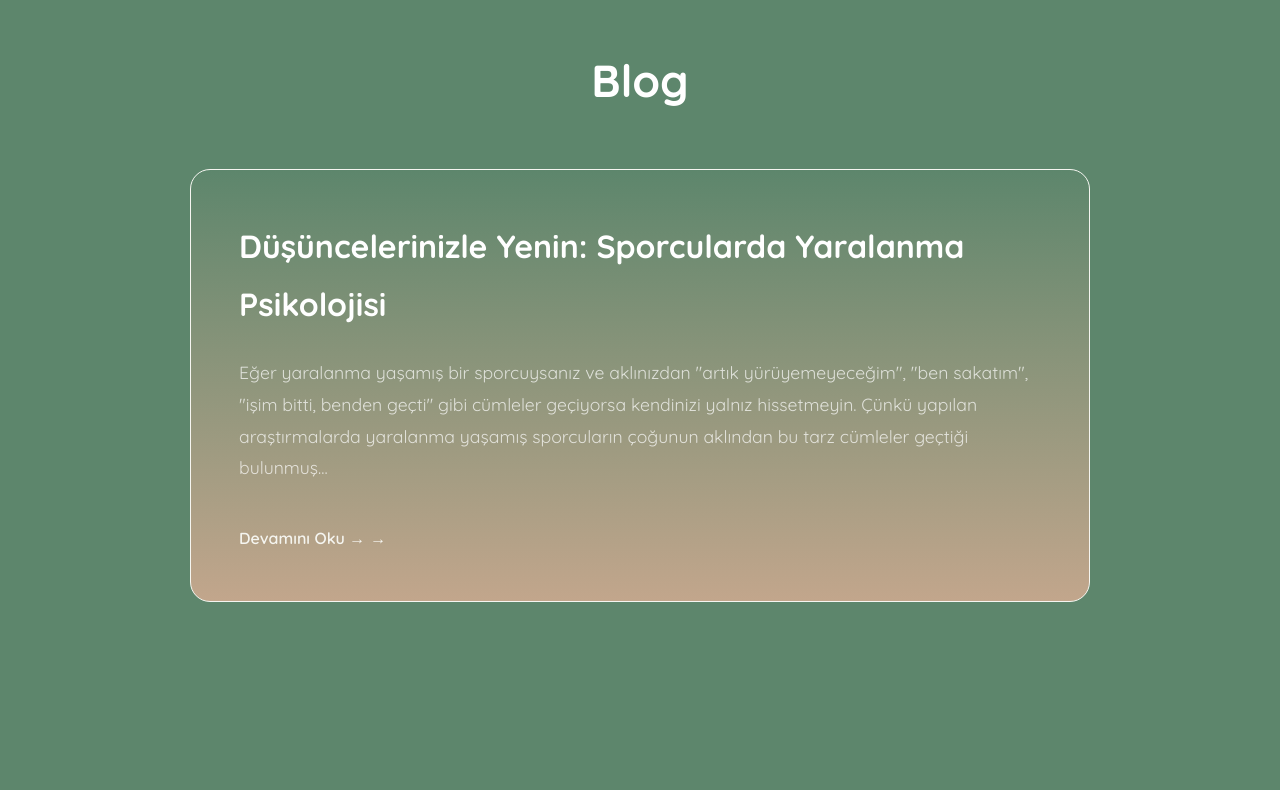
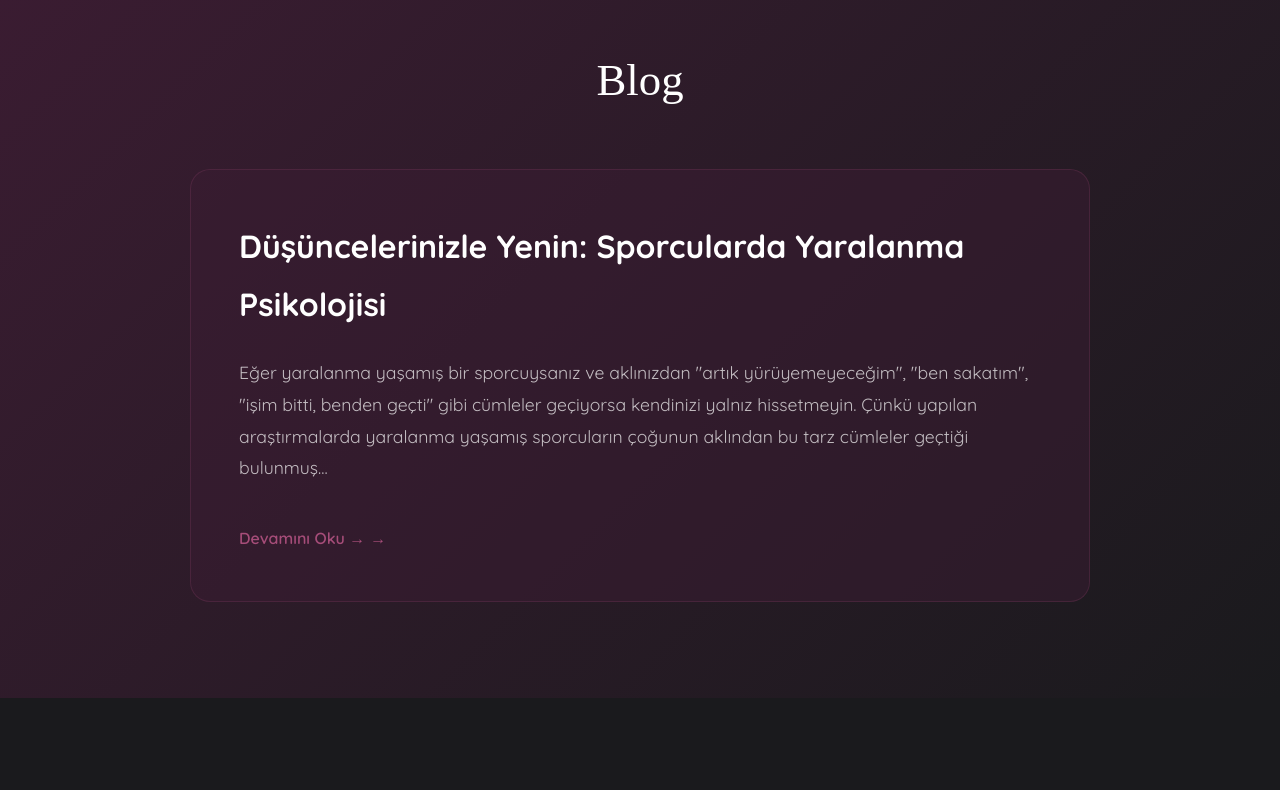
Before and after one commit to OlguMenevse/olgumenevse.github.io, a plain HTML site: page index.html in a window 1280 px wide. Shown: the part 2010-2800 px from the top of the page. Drawn offline with Linux system fonts and the light colour scheme.

Commit message:
Update style.css

```diff
--- a/style.css
+++ b/style.css
@@ -1,18 +1,18 @@
 /* ==================== COLOR VARIABLES ==================== */
 :root {
     /* Main Palette */
-    --color-darkest: #5D866C;
-    --color-dark: #C2A68C;
-    --color-medium: #E6D8C3;
-    --color-light: #F5F5F0;
+    --color-darkest: #1A1A1D;
+    --color-dark: #3B1C32;
+    --color-medium: #6A1E55;
+    --color-light: #A64D79;
 
     /* Text Colors */
     --color-text-primary: #FFFFFF;
     --color-text-secondary: rgba(255, 255, 255, 0.7);
 
     /* UI Colors */
-    --color-accent: #F5F5F0;
-    --color-accent-hover: #E6D8C3;
+    --color-accent: #A64D79;
+    --color-accent-hover: #6A1E55;
     --color-border: rgba(166, 77, 121, 0.2);
     --color-shadow: rgba(106, 30, 85, 0.3);
 }
@@ -169,9 +169,10 @@ nav a:hover::after {
 
 .hero-image img {
     width: 100%;
-    height: 100%;
+    height: 110%;
     object-fit: cover;
-    transition: transform 0.5s ease;
+    object-position: center;
+    transition: transform 0.3s ease-out;
 }
 
 .hero-image:hover img {
@@ -192,13 +193,14 @@ section {
 
 h2 {
     font-size: 2.8rem;
-    font-weight: 700;
+    font-weight: 200;
     color: var(--color-text-primary);
     margin-bottom: 3rem;
     text-align: center;
     opacity: 0;
     transform: translateY(30px);
     transition: all 0.6s ease;
+    font-family: 'Times New Roman', Times, serif;
 }
 
 h2.visible {
@@ -232,13 +234,14 @@ h2.visible {
 
 .about-image img {
     width: 100%;
-    height: 100%;
+    height: 110%;
     object-fit: cover;
-    transition: transform 0.5s ease;
+    object-position: center;
+    transition: transform 0.3s ease-out;
 }
 
 .about-image:hover img {
-    transform: scale(1.08);
+    transform: scale(1.05);
 }
 
 .about-text {
@@ -271,16 +274,17 @@ h2.visible {
 
 /* Blog Section */
 .blog-preview {
+    background: linear-gradient(135deg, var(--color-dark) 0%, var(--color-darkest) 100%);
     padding: 6rem 5%;
 }
 
 .blog-card {
     max-width: 900px;
     margin: 0 auto;
-    background: linear-gradient(0deg, var(--color-dark) 0%, var(--color-darkest) 100%);
+    background: rgba(59, 28, 50, 0.5);
     border-radius: 20px;
     padding: 3rem;
-    border: 1px solid var(--color-accent);
+    border: 1px solid var(--color-border);
     cursor: pointer;
     transition: all 0.4s ease;
     opacity: 0;
@@ -294,9 +298,9 @@ h2.visible {
 
 .blog-card:hover {
     transform: translateY(-10px);
-    box-shadow: 0 25px 70px var(--color-darkest);
+    box-shadow: 0 25px 70px rgba(106, 30, 85, 0.5);
     border-color: var(--color-accent);
-    box-shadow: 0 25px 70px var(--color-medium);
+    background: rgba(59, 28, 50, 0.7);
 }
 
 .blog-card h3 {
@@ -343,7 +347,6 @@ h2.visible {
 
 /* Certificates Section */
 .certificates-grid {
-
     display: grid;
     grid-template-columns: repeat(2, 1fr);
     gap: 3rem;
```
